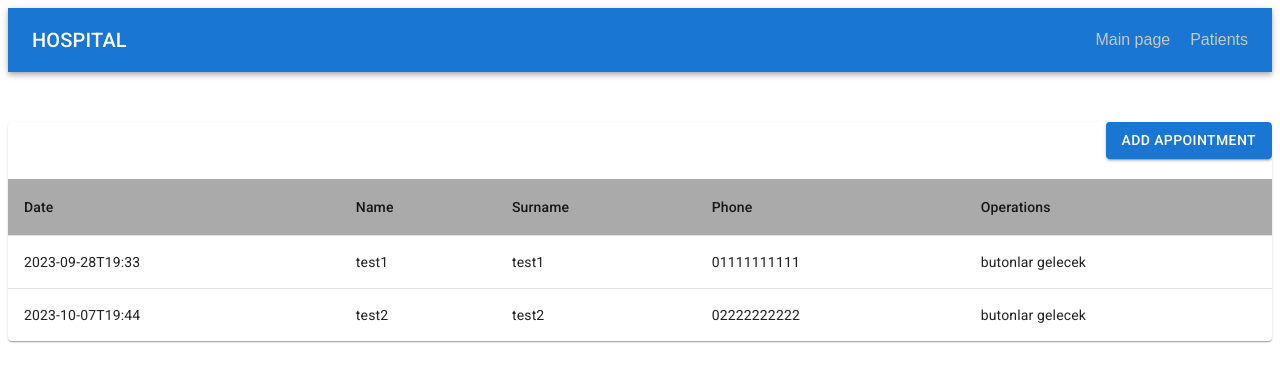
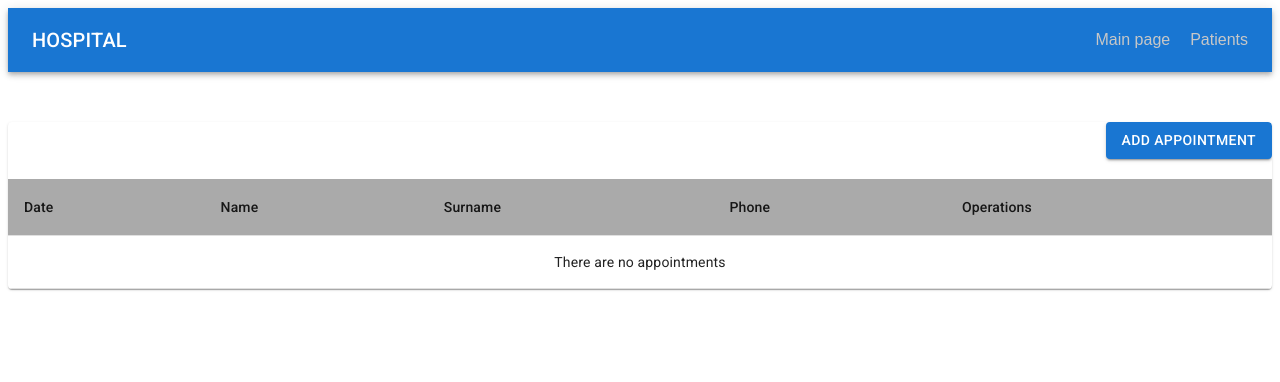
Before and after one commit to Tahaalper/react-project-class-hospital, a React (Create React App) app: page / in a window 1280 px wide. Shown: the top 382 px of the page. Built offline with nearby package versions, Linux system fonts and the light colour scheme; data requests are answered from the project's data file.

Commit message:
EADDRINUSE error

```diff
--- a/db.json
+++ b/db.json
@@ -1,59 +1,5 @@
 {
-  "operations": [
-    {
-      "id": "1695403971453",
-      "complaint": "test1",
-      "treatment": "",
-      "prescription": []
-    },
-    {
-      "id": "1695404021236",
-      "complaint": "test1",
-      "treatment": "",
-      "prescription": []
-    },
-    {
-      "id": "1695404642387",
-      "complaint": "test2",
-      "treatment": "",
-      "prescription": []
-    },
-    {
-      "id": "1695404694784",
-      "complaint": "test2",
-      "treatment": "",
-      "prescription": []
-    }
-  ],
-  "appointments": [
-    {
-      "id": "1695404021235",
-      "date": "2023-09-28T19:33",
-      "patientId": "1695403971505"
-    },
-    {
-      "id": "1695404694786",
-      "date": "2023-10-07T19:44",
-      "patientId": "1695404694785"
-    }
-  ],
-  "patients": [
-    {
-      "id": "1695403971505",
-      "name": "test1",
-      "surname": "test1",
-      "phone": "01111111111",
-      "operationIds": [
-        "1695403971453",
-        "1695404021236"
-      ]
-    },
-    {
-      "id": "1695404694785",
-      "name": "test2",
-      "surname": "test2",
-      "phone": "02222222222",
-      "operationIds": []
-    }
-  ]
+  "operations": [],
+  "appointments": [],
+  "patients": []
 }
--- a/package.json
+++ b/package.json
@@ -19,6 +19,7 @@
     "react-router-dom": "^6.16.0",
     "react-scripts": "5.0.1",
     "redux": "^4.2.1",
+    "uuid": "^9.0.1",
     "web-vitals": "^2.1.4"
   },
   "scripts": {
@@ -26,7 +27,7 @@
     "build": "react-scripts build",
     "test": "react-scripts test",
     "eject": "react-scripts eject",
-    "server": "json-server --watch db.json --port 3004"
+    "server": "json-server --watch db.json --port 3090"
   },
   "eslintConfig": {
     "extends": [
--- a/src/pages/AddAppointment.js
+++ b/src/pages/AddAppointment.js
@@ -2,6 +2,7 @@ import { useState, useEffect } from 'react';
 import { Button, TextField } from '@mui/material';
 import axios from 'axios';
 import { useNavigate } from "react-router-dom";
+import {v4} from "uuid";
 const AddAppointment = (props) => {
     const [date, setDate] = useState("");
     const [name, setName] = useState("");
@@ -12,7 +13,7 @@ const AddAppointment = (props) => {
     const [patients, setPatients] = useState(null)
     const navigate = useNavigate()
     useEffect(() => {
-        axios.get("http://localhost:3004/patients")
+        axios.get("http://localhost:3090/patients")
             .then(res => {
                 setPatients(res.data)
             })
@@ -31,63 +32,68 @@ const AddAppointment = (props) => {
         if (phone.length !== 11) {
             alert("Phone number must be 11 digits")
             return;
-        }
+        };
         if (hasPatient) {
             const newAppointment = {
-                id: String(new Date().getTime()),
+                id: String(v4()),
                 date: date,
                 patientId: hasPatient.id
-            }
+            };
             const newOperation = {
-                id: String(new Date().getTime() + 1),
+                id: String(v4),
                 complaint: complaint,
                 treatment: "",
                 prescription: []
-            }
+            };
             const updatedPatient = {
                 ...hasPatient,
                 operationIds: [
                     ...hasPatient.operationIds,
                     newOperation.id
                 ]
-            }
-            axios.post("http://localhost:3004/appointments", newAppointment)
+            };
+            console.log(newOperation,updatedPatient,newAppointment)
+            axios.post("http://localhost:3090/appointments", newAppointment)
                 .then((res) => { console.log("appointmnet register", res) })
-                .catch((err) => { console.log("operation register", err) })
                 .catch((err) => { console.log("err", err) })
-            axios.put(`http://localhost:3004/patients/${hasPatient.id}`, updatedPatient)
+            axios.post("http://localhost:3090/operations", newOperation)
+                .then((res) => { console.log("operations register", res) })
+                .catch((err) => { console.log(err) })
+            axios.put(`http://localhost:3090/patients/${hasPatient.id}`, updatedPatient)
                 .then((res) => { console.log("patient update", res) })
                 .catch((err) => { console.log(err) })
             navigate("/")
         } else {
             const newOperation = {
-                id: String(new Date().getTime()),
+                id: String(v4()),
                 complaint: complaint,
                 treatment: "",
                 prescription: []
             };
             const newPatient = {
-                id: String(new Date().getTime() + 1),
+                id: String(v4()),
                 name: name,
                 surname: surname,
-                phone:phone,
-                operationIds: []
+                phone: phone,
+                operationIds: [newOperation.id]
             };
             const newAppointment = {
-                id: String(new Date().getTime() + 2),
+                id: String(v4()),
                 date: date,
                 patientId: newPatient.id
             };
-            axios.post("http://localhost:3004/appointments", newAppointment)
+
+            console.log(newOperation,newPatient,newAppointment)
+            axios.post("http://localhost:3090/appointments", newAppointment)
                 .then((res) => { console.log("appointmnet register", res) })
                 .catch((err) => { console.log("err", err) })
-            axios.post("http://localhost:3004/operations", newOperation)
+            axios.post("http://localhost:3090/patients", newPatient)
+                .then((res) => { console.log("Patient register", res) })
+                .catch((err) => console.log("err", err))
+            axios.post("http://localhost:3090/operations", newOperation)
                 .then((res) => { console.log("operation register", res) })
                 .catch((err) => { console.log("err", err) })
-            axios.post("http://localhost:3004/patients", newPatient)
-            .then((res)=>{console.log("Patient register",res)})
-            .catch((err)=>console.log("err",err))
-        navigate("/")
+            navigate("/")
         }
     };
 
--- a/src/pages/Home.js
+++ b/src/pages/Home.js
@@ -12,10 +12,10 @@ const Home = () => {
     const [patients, setPatients] = useState(null);
     const navigate = useNavigate();
     useEffect(() => {
-        axios.get("http://localhost:3004/appointments")
+        axios.get("http://localhost:3090/appointments")
             .then(resAppointments => {
                 setAppointments(resAppointments.data)
-                axios.get("http://localhost:3004/patients")
+                axios.get("http://localhost:3090/patients")
                     .then(resPatients => {
                         setPatients(resPatients.data)
                     })
@@ -74,12 +74,16 @@ const Home = () => {
                                         sx={{ '&:last-child td, &:last-child th': { border: 0 } }}
                                     >
                                         <TableCell component="th" scope="row">
-                                            {appointment.date}
+                                            {new Date(appointment.date).toLocaleString()}
                                         </TableCell>
-                                        <TableCell>{searchedPatient.name}</TableCell>
-                                        <TableCell>{searchedPatient.surname}</TableCell>
-                                        <TableCell>{searchedPatient.phone}</TableCell>
-                                        <TableCell>butonlar gelecek</TableCell>
+                                        <TableCell>{searchedPatient?.name}</TableCell>
+                                        <TableCell>{searchedPatient?.surname}</TableCell>
+                                        <TableCell>{searchedPatient?.phone}</TableCell>
+                                        <TableCell>
+                                            <Button variant="outlined" color="primary">Edit</Button>
+                                            <Button variant="outlined" color="error">Delete</Button>
+                                            <Button variant="outlined" color="secondary">Details</Button>
+                                        </TableCell>
                                     </TableRow>
                                 )
                             })
--- a/src/pages/Patients.js
+++ b/src/pages/Patients.js
@@ -6,21 +6,28 @@ import {
     Button, Paper, Table, TableBody, TableCell,
     TableContainer, TableHead, TableRow, Stack
 } from '@mui/material';
+import EditPatientModal from '../components/EditPatientModal';
 
 const Patients = (props) => {
     const navigate = useNavigate()
     const [patients, setPatients] = useState(null)
     const [updateComponent, setUpdateComponent] = useState(false)
     const [appointments, setAppointments] = useState(null)
+    const [openEditModal, setOpenEditModal] = useState(false)
+    const [selectedPatient, setSelectedPatient] = useState(null)
+    const handleClose = () => {
+        setOpenEditModal(false)
+    }
+
     useEffect((props) => {
-        axios.get("http://localhost:3004/patients")
+        axios.get("http://localhost:3090/patients")
             .then(res => {
                 setPatients(res.data)
             })
             .catch(err => {
                 console.log(err, "err")
             })
-        axios.get("http://localhost:3004/appointments")
+        axios.get("http://localhost:3090/appointments")
             .then(res => {
                 setAppointments(res.data)
             })
@@ -31,20 +38,20 @@ const Patients = (props) => {
 
 
     const handleDeletePatient = (patient) => {
-        axios.delete(`http://localhost:3004/patients/${patient.id}`)
+        const filteredAppointments = appointments.filter(item => item.patientId === patient.id)
+        axios.delete(`http://localhost:3090/patients/${patient.id}`)
             .then(deletePatientResponse => {
                 patient.operationIds.map(operationId => {
                     return (
-                        axios.delete(`http://localhost:3004/patients/${operationId}`)
+                        axios.delete(`http://localhost:3090/operations/${operationId}`)
                             .then(deleteOperationRes => {
                             })
                             .catch(err => console.log("Patients page deleteOperation err", err))
                     )
                 })
-                const filteredAppointments = appointments.filter(item => item.patientId === patient.id)
                 filteredAppointments.map(item => {
                     return (
-                        axios.delete(`http://localhost:3004/patients/${item.id}`)
+                        axios.delete(`http://localhost:3090/appointments/${item.id}`)
                             .then(res => { })
                             .catch(err => console.log("err", err))
                     )
@@ -93,14 +100,16 @@ const Patients = (props) => {
                                 return (
                                     <TableRow
                                         key={patient.id}
-                                        sx={{ '&:last-child td, &:last-child th': { border: 0 } }}
-                                    >
-                                        <TableCell>{patient.name}</TableCell>
-                                        <TableCell>{patient.surname}</TableCell>
-                                        <TableCell>{patient.phone}</TableCell>
+                                        sx={{ '&:last-child td, &:last-child th': { border: 0 } }}>
+                                        <TableCell>{patient?.name}</TableCell>
+                                        <TableCell>{patient?.surname}</TableCell>
+                                        <TableCell>{patient?.phone}</TableCell>
                                         <TableCell>
                                             <Stack spacing={2} direction="row">
-                                                <Button variant="outlined" color="primary">Edit</Button>
+                                                <Button onClick={() => {
+                                                    setOpenEditModal(true)
+                                                    setSelectedPatient(patient)
+                                                }} variant="outlined" color="primary">Edit</Button>
                                                 <Button onClick={() => handleDeletePatient(patient)} variant="outlined" color="error">Delete</Button>
                                                 <Button variant="outlined" color="secondary">Details</Button>
                                             </Stack>
@@ -112,6 +121,11 @@ const Patients = (props) => {
                     </TableBody>
                 </Table>
             </TableContainer>
+            <EditPatientModal
+                patient={selectedPatient}
+                open={openEditModal}
+                handleClose={handleClose}
+            />
         </div>
     )
 }
--- a/src/pages/addPatient.js
+++ b/src/pages/addPatient.js
@@ -3,6 +3,7 @@ import { Button } from '@mui/material';
 import TextField from '@mui/material/TextField';
 import axios from 'axios';
 import { useNavigate } from 'react-router-dom';
+import { v4 } from 'uuid';
 const AddPatient = (props) => {
     const navigate = useNavigate()
     const [patients, setPatients] = useState(null)
@@ -11,7 +12,7 @@ const AddPatient = (props) => {
     const [phone, setPhone] = useState("");
     const [complaint, setComplaint] = useState("");
     useEffect(() => {
-        axios.get("http://localhost:3004/patients")
+        axios.get("http://localhost:3090/patients")
             .then(res => {
                 setPatients(res.data)
             })
@@ -24,38 +25,38 @@ const AddPatient = (props) => {
         if (!name || !surname || !phone || !complaint) {
             alert("All blanks have to be fulfilled!")
             return
-        }
+        };
         if (phone.length !== 11) {
             alert("The phone number is not valid!")
             return
-        }
+        };
         const hasNumber = patients.find(patient => patient.phone === phone)
         if (hasNumber) {
             alert("This number is already registered")
             return
-        }
+        };
         const newOperation = {
-            id: String(new Date().getTime()),
+            id: String(v4()),
             complaint: complaint,
             treatment: "",
             prescription: []
-        }
-        axios.post("http://localhost:3004/operations", newOperation)
+        };
+        axios.post("http://localhost:3090/operations", newOperation)
             .then(operationRes => {
                 const newPatient = {
-                    id: String(new Date().getTime()+1),
+                    id: String(v4()),
                     name: name,
                     surname: surname,
                     phone: phone,
                     operationIds: [newOperation.id]
                 };
-                axios.post("http://localhost:3004/patients", newPatient)
-                .then(res=>{
-                    navigate("/patients")
-                })
-                .catch(err=>{
-                    console.log("addPatient page postPatient error", err)
-                })
+                axios.post("http://localhost:3090/patients", newPatient)
+                    .then(res => {
+                        navigate("/patients")
+                    })
+                    .catch(err => {
+                        console.log("addPatient page postPatient error", err)
+                    })
             })
             .catch(err => {
                 console.log("addPatient page postAppointment", err)
```
Also changed, not shown: public/index.html (+5 -5 lines), 1 other file (tests, documents, lock files or other folders).
